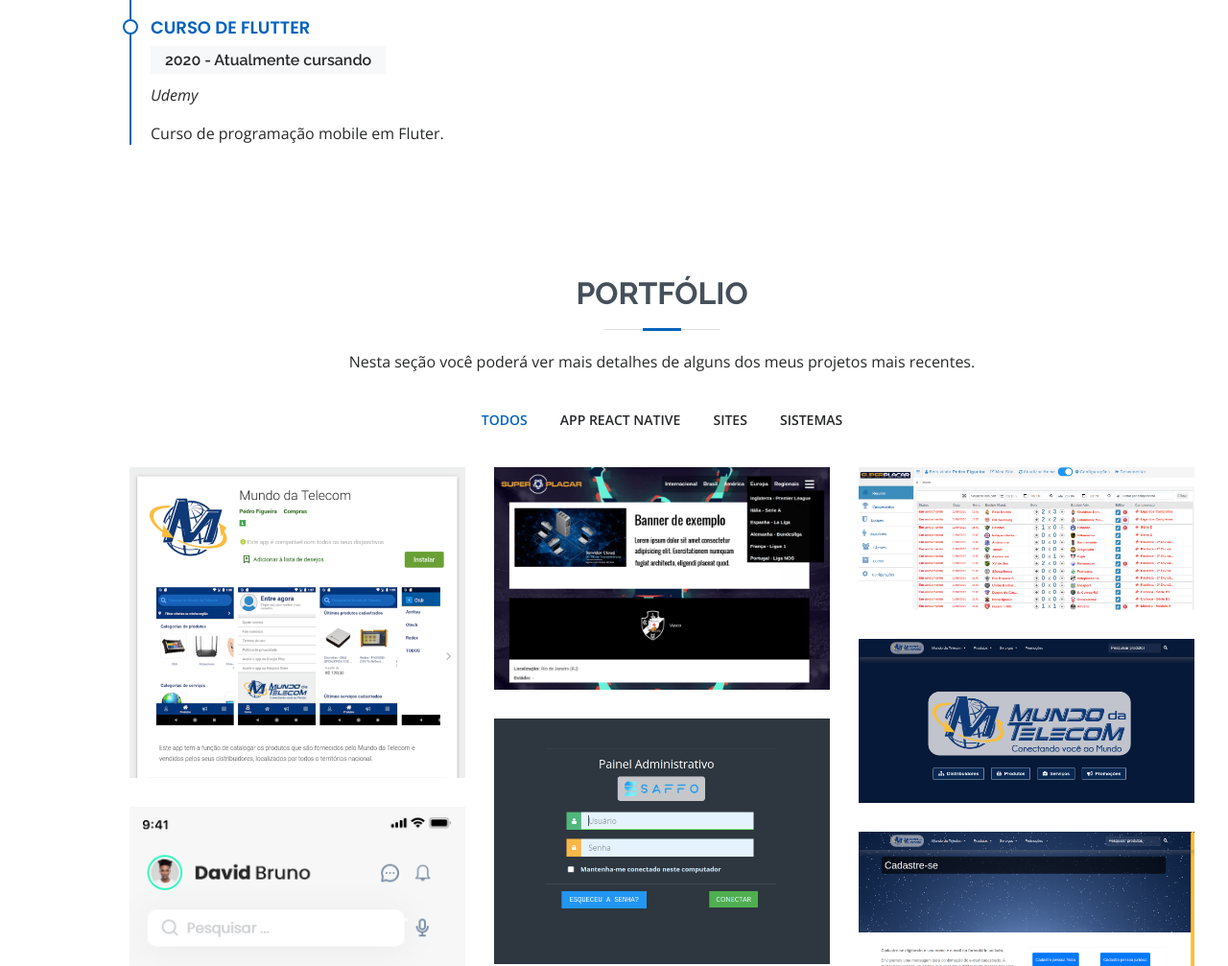
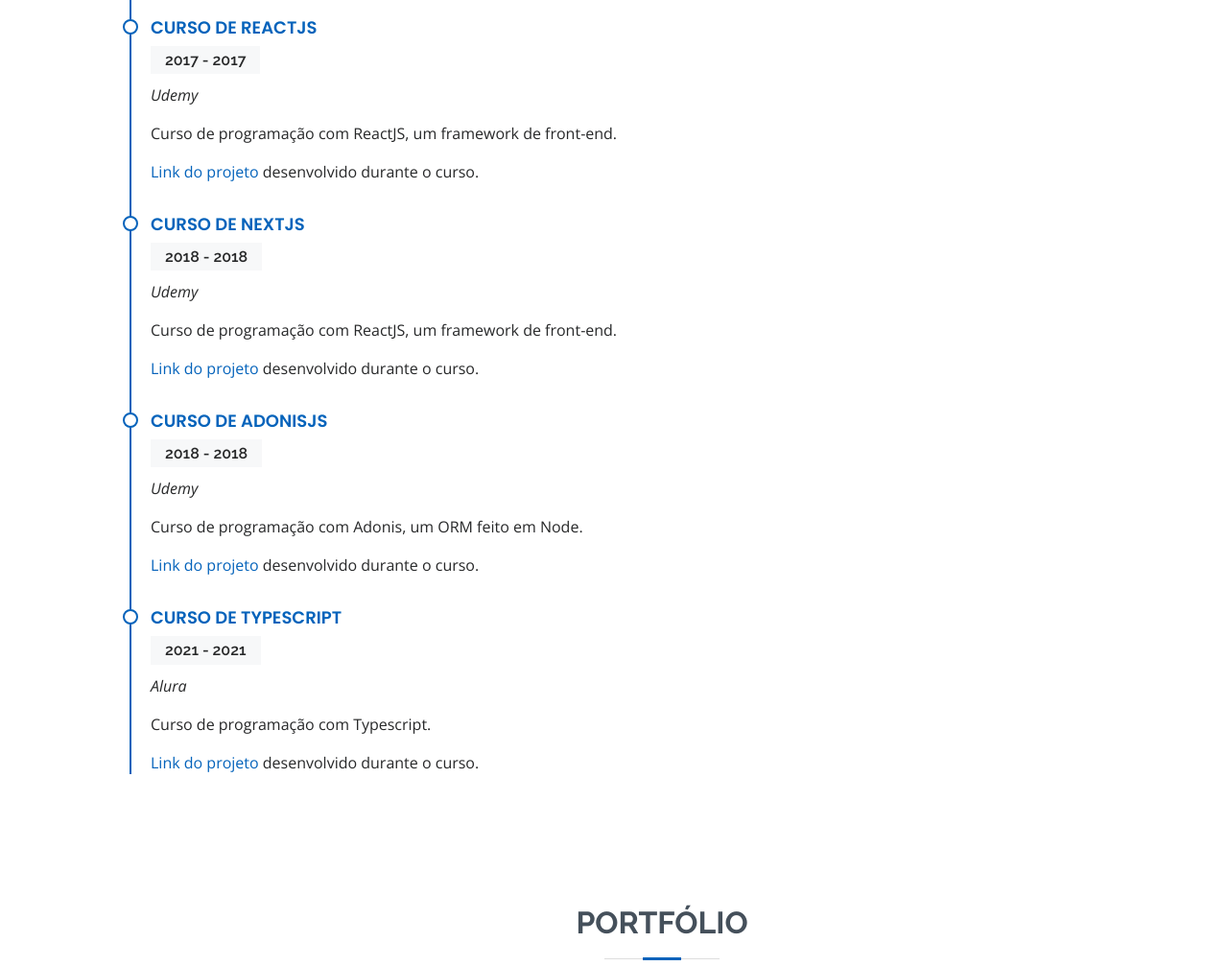
Before and after one commit to PedroCF87/PEdroCF87.github.io, a plain HTML site: page index.html in a window 1280 px wide. Shown: the part 4660-5667 px from the top of the page at 96% size. Drawn offline with nearby package versions, Linux system fonts and the light colour scheme.

Commit message:
Atualizando lista de cursos

```diff
--- a/index.html
+++ b/index.html
@@ -368,10 +368,48 @@
               <p>Curso de programação mobile avançada.</p>
             </div>
             <div class="resume-item">
-              <h4>Curso de Flutter</h4>
-              <h5>2020 - Atualmente cursando</h5>
+              <h4>Curso de ReactJS</h4>
+              <h5>2017 - 2017</h5>
               <p><em>Udemy</em></p>
-              <p>Curso de programação mobile em Fluter.</p>
+              <p>
+                Curso de programação com ReactJS, um framework de front-end.
+              </p>
+              <p>
+                <a href="https://github.com/PedroCF87/Criando_React_App">Link do projeto</a> desenvolvido durante o curso.
+              </p>
+            </div>
+            <div class="resume-item">
+              <h4>Curso de NextJS</h4>
+              <h5>2018 - 2018</h5>
+              <p><em>Udemy</em></p>
+              <p>
+                Curso de programação com ReactJS, um framework de front-end.
+              </p>
+              <p>
+                <a href="https://github.com/PedroCF87/Blog_NextJS">Link do projeto</a> desenvolvido durante o curso.
+              </p>
+            </div>
+            <div class="resume-item">
+              <h4>Curso de AdonisJS</h4>
+              <h5>2018 - 2018</h5>
+              <p><em>Udemy</em></p>
+              <p>
+                Curso de programação com Adonis, um ORM feito em Node.
+              </p>
+              <p>
+                <a href="https://github.com/PedroCF87/curso-NodeJS">Link do projeto</a> desenvolvido durante o curso.
+              </p>
+            </div>
+            <div class="resume-item">
+              <h4>Curso de Typescript</h4>
+              <h5>2021 - 2021</h5>
+              <p><em>Alura</em></p>
+              <p>
+                Curso de programação com Typescript.
+              </p>
+              <p>
+                <a href="https://github.com/PedroCF87/curso-Typescript">Link do projeto</a> desenvolvido durante o curso.
+              </p>
             </div>
           </div>
           <div class="col-lg-6">
```
